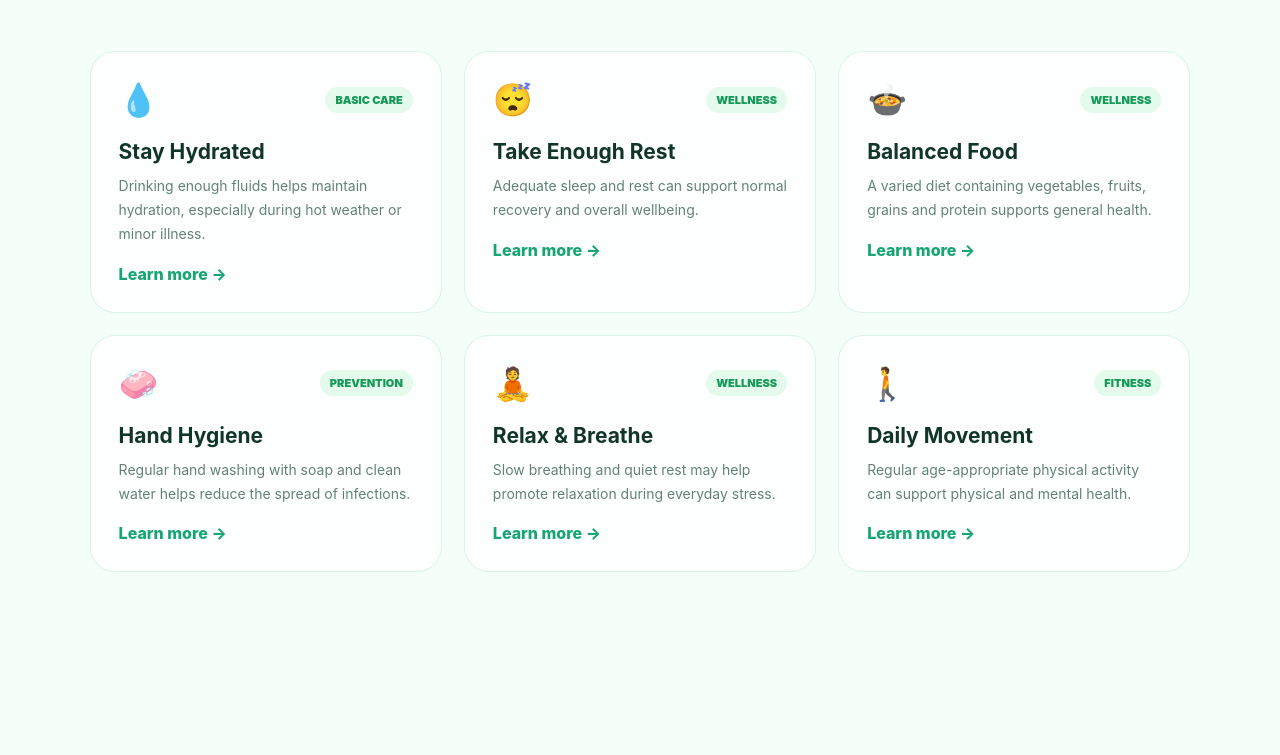
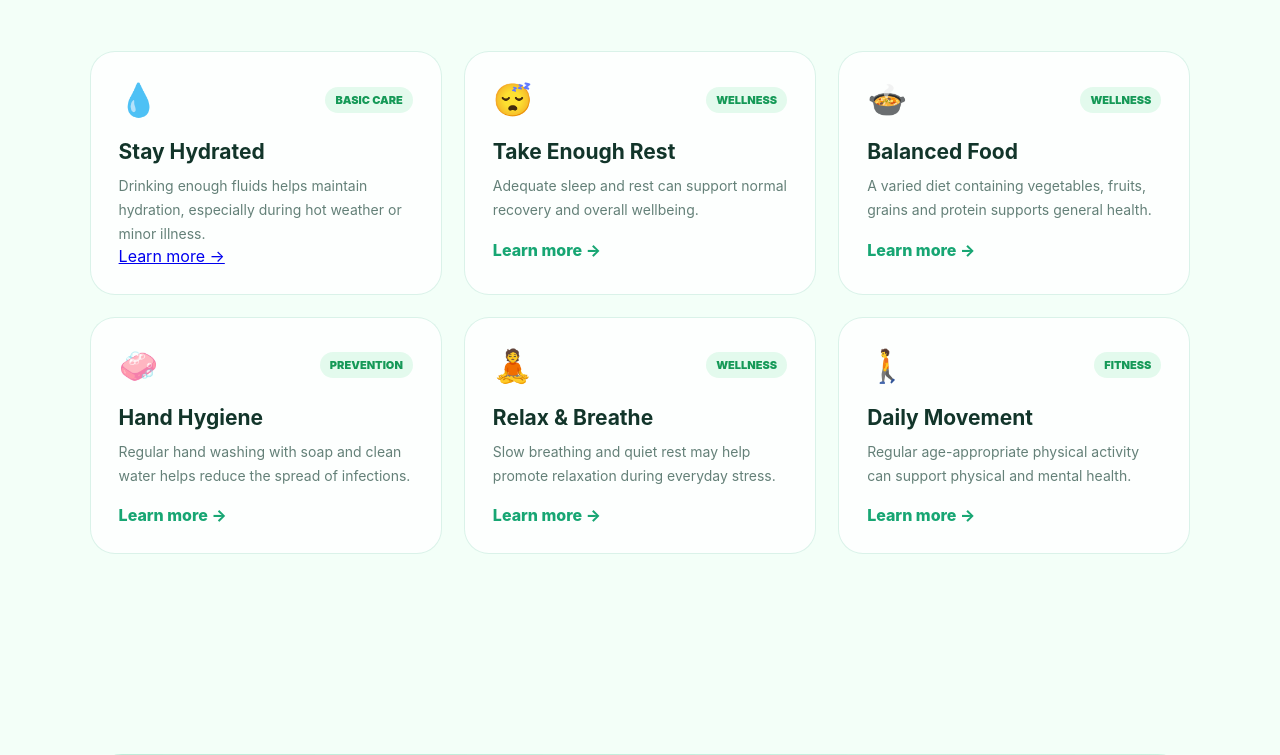
Before and after one commit to ranmasautome406-wq/FarmacyAI, a Flask app: page / in a window 1280 px wide. Shown: the part 1782-2537 px from the top of the page. Run offline with Flask 3, Linux system fonts and the light colour scheme.

Commit message:
Update index.html

```diff
--- a/templates/index.html
+++ b/templates/index.html
@@ -1458,11 +1458,9 @@ Drinking enough fluids helps maintain hydration,
 especially during hot weather or minor illness.
 </p>
 
-<button onclick="showInfo(
-'Drink enough fluids. If you cannot keep fluids down or have serious dehydration symptoms, seek medical care.'
-)">
-Learn more →
-</button>
+<a href="remedy.html?topic=hydration" class="remedy-link">
+    Learn more →
+</a>
 </div>
 
 
```
